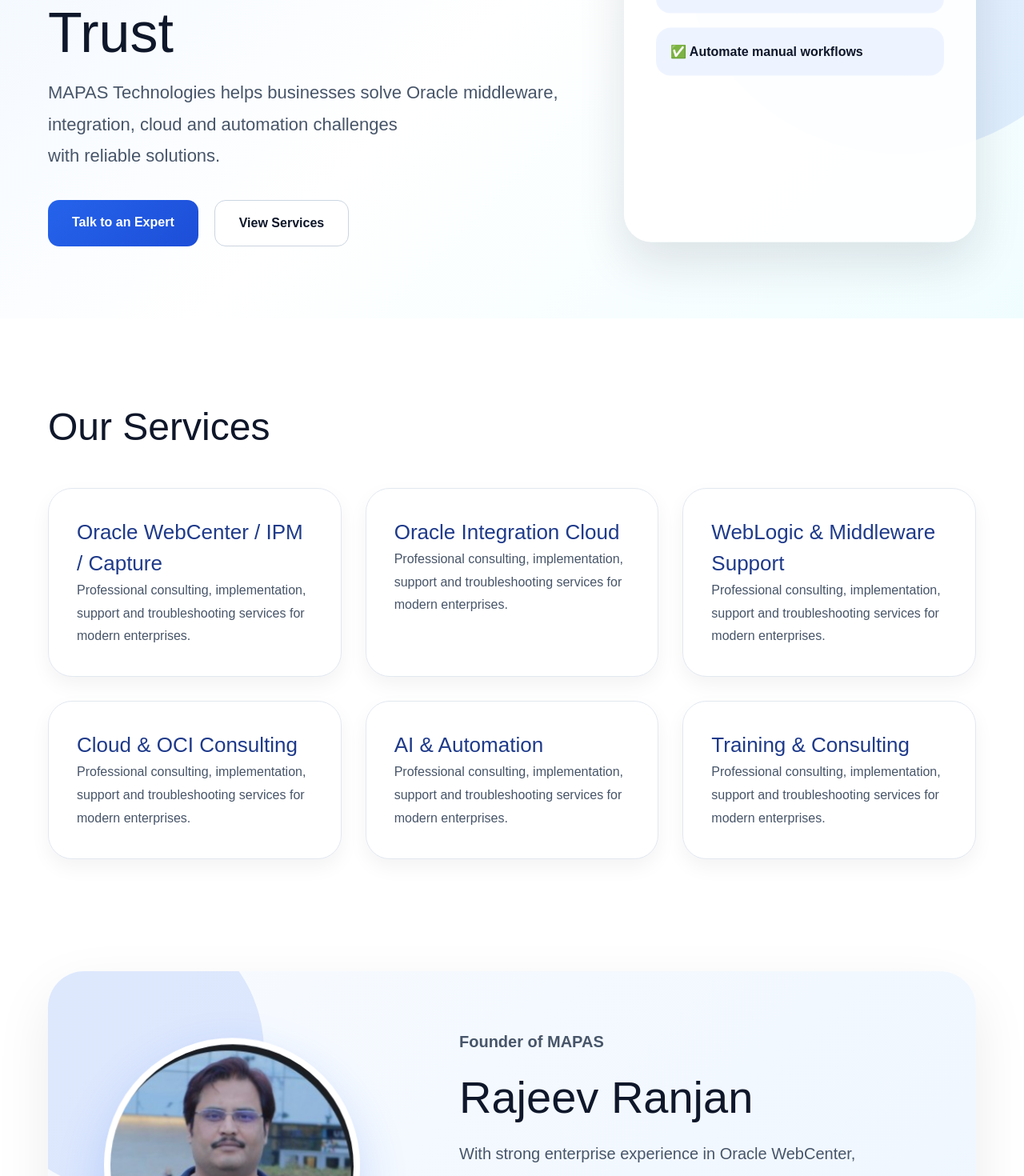
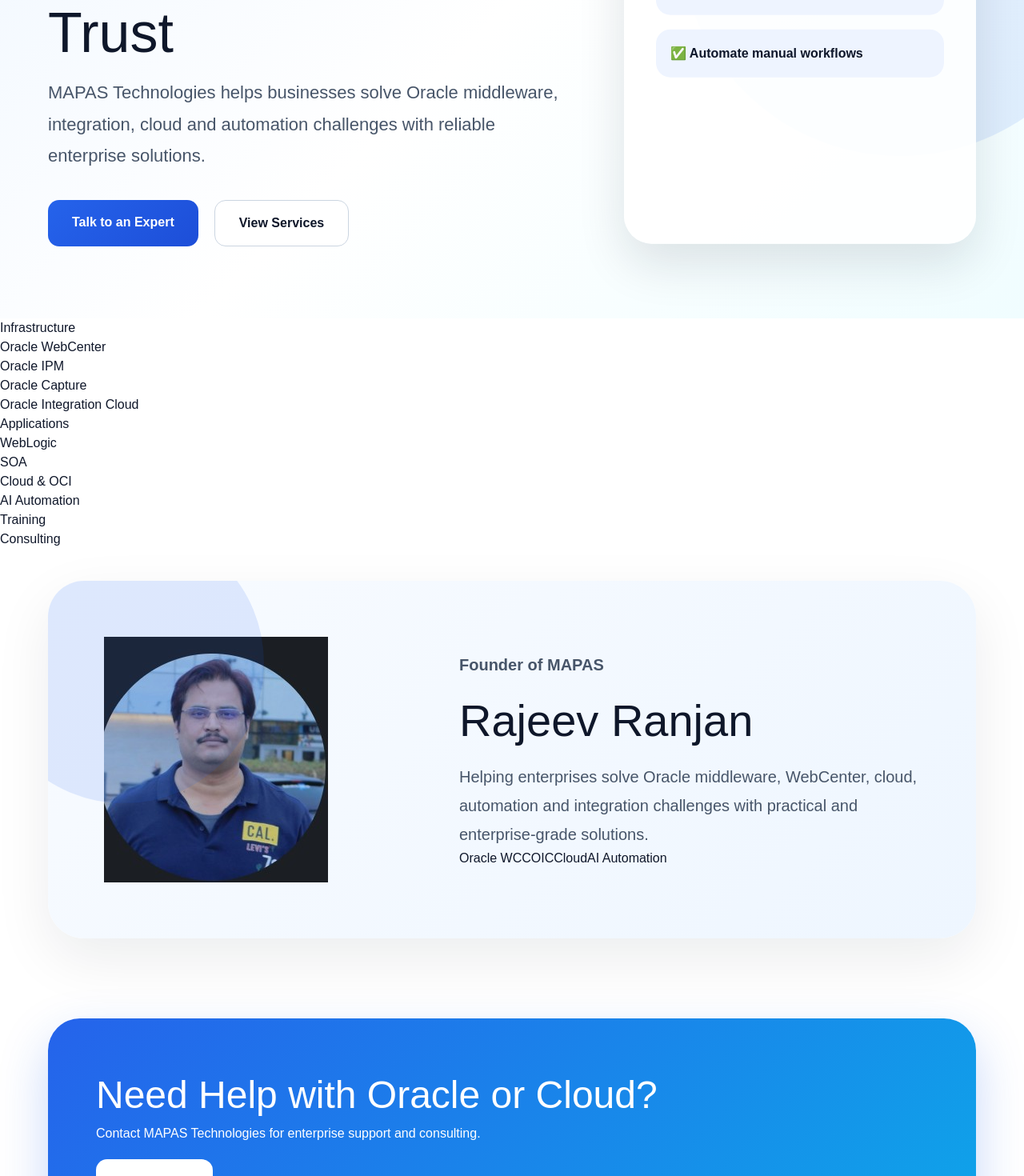
Before and after one commit to ranjanoraclemiddleware-a11y/mapas-website, a Next.js app: page / in a window 1280 px wide. Shown: the part 500-1970 px from the top of the page at 80% size. Built offline with nearby package versions, Linux system fonts and the light colour scheme.

Commit message:
Update page.tsx

```diff
--- a/app/page.tsx
+++ b/app/page.tsx
@@ -1,17 +1,9 @@
 import "./style.css";
 
 export default function Home() {
-  const services = [
-    "Oracle WebCenter / IPM / Capture",
-    "Oracle Integration Cloud",
-    "WebLogic & Middleware Support",
-    "Cloud & OCI Consulting",
-    "AI & Automation",
-    "Training & Consulting",
-  ];
-
   return (
     <main>
+      {/* HEADER */}
       <header className="header">
         <img src="/logo.png" className="logo" alt="MAPAS Technologies" />
 
@@ -26,9 +18,10 @@
         </a>
       </header>
 
+      {/* HERO */}
       <section className="hero">
         <div>
-          <p className="tag flow-small">
+          <p className="tag">
             Oracle • Middleware • Cloud • AI Automation
           </p>
 
@@ -42,20 +35,26 @@
             <span>Trust</span>
           </h1>
 
-          <p className="desc flow-desc">
-            <span>MAPAS Technologies helps businesses solve Oracle middleware,</span>
-            <span>integration, cloud and automation challenges</span>
-            <span>with reliable solutions.</span>
+          <p className="desc">
+            MAPAS Technologies helps businesses solve Oracle middleware,
+            integration, cloud and automation challenges with reliable
+            enterprise solutions.
           </p>
 
           <div className="buttons">
-            <a href="#contact" className="primary">Talk to an Expert</a>
-            <a href="#services" className="secondary">View Services</a>
+            <a href="#contact" className="primary">
+              Talk to an Expert
+            </a>
+
+            <a href="#services" className="secondary">
+              View Services
+            </a>
           </div>
         </div>
 
         <div className="card">
           <h2>How MAPAS Helps You</h2>
+
           <p>✅ Resolve production issues faster</p>
           <p>✅ Improve Oracle middleware stability</p>
           <p>✅ Build secure cloud integrations</p>
@@ -63,61 +62,91 @@
         </div>
       </section>
 
-      <section id="services" className="section">
-        <h2>Our Services</h2>
+      {/* SERVICES */}
+      <section id="services" className="oracle-services">
+        <div className="service-group">
+          <h2>Infrastructure</h2>
 
-        <div className="grid">
-          {services.map((item, index) => (
-            <div
-              className="service flow-card"
-              key={item}
-              style={{ animationDelay: `${index * 0.15}s` }}
-            >
-              <h3>{item}</h3>
-              <p>
-                Professional consulting, implementation, support and
-                troubleshooting services for modern enterprises.
-              </p>
-            </div>
-          ))}
+          <div className="oracle-box-row">
+            {[
+              "Oracle WebCenter",
+              "Oracle IPM",
+              "Oracle Capture",
+              "Oracle Integration Cloud",
+            ].map((item) => (
+              <div className="oracle-box" key={item}>
+                {item}
+              </div>
+            ))}
+          </div>
+        </div>
+
+        <div className="service-group">
+          <h2>Applications</h2>
+
+          <div className="oracle-box-row">
+            {[
+              "WebLogic",
+              "SOA",
+              "Cloud & OCI",
+              "AI Automation",
+              "Training",
+              "Consulting",
+            ].map((item) => (
+              <div className="oracle-box" key={item}>
+                {item}
+              </div>
+            ))}
+          </div>
         </div>
       </section>
 
+      {/* FOUNDER */}
       <section id="founder" className="founder">
-        <div className="founder-photo-wrap">
-          <img src="/rajeev.jpg" alt="Rajeev Ranjan Founder of MAPAS" className="founder-photo" />
+        <div className="founder-image-wrap">
+          <img
+            src="/rajeev.jpg"
+            alt="Rajeev Ranjan"
+            className="founder-image"
+          />
         </div>
 
         <div className="founder-content">
           <p className="tag">Founder of MAPAS</p>
+
           <h2>Rajeev Ranjan</h2>
+
           <p>
-            With strong enterprise experience in Oracle WebCenter, middleware,
-            cloud and automation, Rajeev founded MAPAS Technologies to help
-            customers solve real business technology problems with practical
-            and reliable solutions.
+            Helping enterprises solve Oracle middleware, WebCenter,
+            cloud, automation and integration challenges with
+            practical and enterprise-grade solutions.
           </p>
 
-          <div className="founder-points">
-            <span>Oracle Middleware</span>
-            <span>Cloud Consulting</span>
+          <div className="skills">
+            <span>Oracle WCC</span>
+            <span>OIC</span>
+            <span>Cloud</span>
             <span>AI Automation</span>
           </div>
         </div>
       </section>
 
-      <section id="why" className="why">
-        <h2>Why Customers Choose MAPAS</h2>
-        <p>Clear communication, strong technical depth and reliable delivery.</p>
+      {/* CONTACT */}
+      <section id="contact" className="contact">
+        <h2>Need Help with Oracle or Cloud?</h2>
+
+        <p>
+          Contact MAPAS Technologies for enterprise support and consulting.
+        </p>
+
+        <a href="tel:8861064794">
+          Call MAPAS
+        </a>
       </section>
 
-      <section id="contact" className="contact">
-        <h2>Need help with Oracle, Cloud or Automation?</h2>
-        <p>Contact MAPAS Technologies for expert support and consulting.</p>
-        <a href="tel:8861064794">Call MAPAS</a>
-      </section>
-
-      <footer>© 2026 MAPAS Technologies. Solutions. Support. Success.</footer>
+      <footer>
+        © 2026 MAPAS Technologies. Solutions. Support. Success.
+      </footer>
     </main>
   );
 }
```
